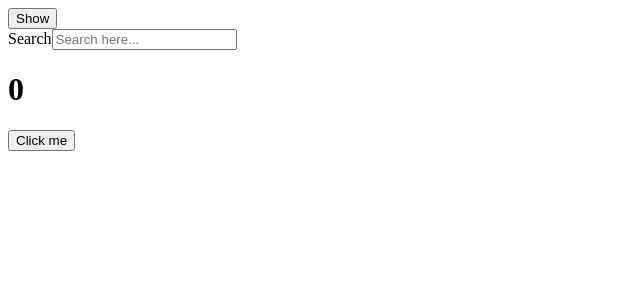
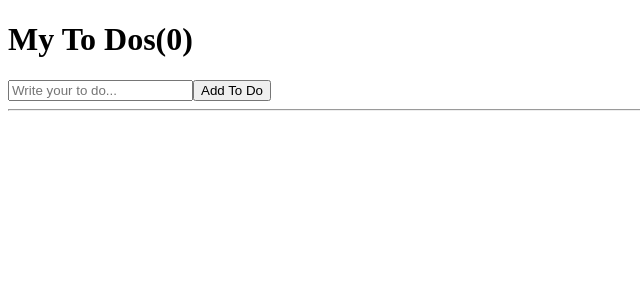
Before and after one commit to rahee-do/MovieWebService, a React (Create React App) app: page / in a window 1280 px wide. Shown: the top 300 px of the page, without its empty margins (0-640 px from the left). Built offline with nearby package versions, Linux system fonts and the light colour scheme.

Commit message:
#7 [2021 UPDATE] PRACTICE MOVIE APP - To Do List Done !

```diff
--- a/src/App.js
+++ b/src/App.js
@@ -1,11 +1,10 @@
 import React from "react";
-import Effects from "./Effects";
+import ToDoList from "./ToDoList";
 
 function App() {
-
   return (
     <div>
-        <Effects />
+        <ToDoList />
     </div>
   );
 }
--- a/src/Button.js
+++ b/src/Button.js
@@ -1,11 +1,10 @@
 import PropTypes from "prop-types";
-import styles from "./Button.module.css";
+import styles from "../public/css/Button.module.css";
 
-function Button({text, onClick}) {
+function Button({text}) {
     return (
         <button
             className={styles.btn}
-            onClick={onClick}
         >{text}</button>
     )
 }
--- a/src/Effects.js
+++ b/src/Effects.js
@@ -1,6 +1,6 @@
 import React, {useState, useEffect} from "react";
 import Button from "./Button";
-import styles from "./App.module.css";
+import styles from "../public/css/App.module.css";
 
 /*
 * Recap !
@@ -124,8 +124,10 @@ function Effects() {
                 <h1>{counter}</h1>
                 <button onClick={onClick}>Click me</button>
             </div>
-            {/*<h1 className={styles.title}>Welcome back!!!</h1>*/}
-            {/*<Button onClick={onClick} text={"Click me"} />*/}
+            <div>
+                <h1 className={styles.title}>Welcome back!!!</h1>
+                <Button text={"Click me"} />
+            </div>
         </div>
     );
 }
--- /dev/null
+++ b/src/ToDoList.js
@@ -0,0 +1,65 @@
+import React, {useState} from "react";
+
+function ToDoList() {
+    const [toDo, setToDo] = useState("");
+    const [toDos, setToDos] = useState([]);
+    const onChange = (event) => setToDo(event.target.value);
+    const onSubmit = (event) => {
+        event.preventDefault();
+        if (toDo === "") {
+            return;
+        }
+        /*
+            const fruit = ["apple", "banana", "blueberry", "cherry", "blackberry"];
+            const newFruit = ["coconut", "avocado", ...fruit];
+            console.table({
+                "fruit": fruit,
+                "newFruit": newFruit,
+            })
+            setToDos([] => ["hello", ...[]]);
+            setToDos(["hello"] => "bye bye", ...["hello"]);
+            setToDos(["bye bye", "hello"] => "another one", ...["bye bye", "hello"]);
+            > ["another one", "bye bye", "hello"]
+
+            map 함수란?
+            하나의 array 에 있는 item 을 내가 원하는 무엇이든지로 바꿔주는 역할을 한다.
+            그리고 그것을 새로운 array 로 return 해준다.
+            newFruit.map(() => ":)");
+            > [':)', ':)', ':)', ':)', ':)', ':)', ':)']
+            newFruit.map(() => ":)");
+            map 함수의 첫번째 argument 는 array 의 각 item 들을 의미한다.
+            어떤 값을 return 하던지 map 함수는 새로운 array 를 return 한다.
+            newFruit.map((item) => item.toUpperCase());
+            > ['COCONUT', 'AVOCADO', 'APPLE', 'BANANA', 'BLUEBERRY', 'CHERRY', 'BLACKBERRY']
+            결론적으로 예전 array 를 가져와서 변형하는 것이다.
+        */
+        setToDos(currentArray => [toDo, ...currentArray]);
+        setToDo("");
+    };
+
+    // console.log(toDos);
+    // react element 인 array 를 확인할 수 있다.
+    // console.log(toDos.map((item, index) => <li key={index}>{item}</li>));
+    return (
+        <div>
+            <h1>My To Dos({toDos.length})</h1>
+            <form onSubmit={onSubmit}>
+                <input
+                    onChange={onChange}
+                    value={toDo}
+                    type="text"
+                    placeholder="Write your to do..."
+                />
+                <button>Add To Do</button>
+            </form>
+            <hr />
+            <ul>
+                {toDos.map((item, index) => (
+                    <li key={index}>{item}</li>
+                ))}
+            </ul>
+        </div>
+    );
+}
+
+export default ToDoList;
```
Also changed, not shown: public/css/App.module.css (renamed from src/App.module.css), public/css/Button.module.css (renamed from src/Button.module.css).
